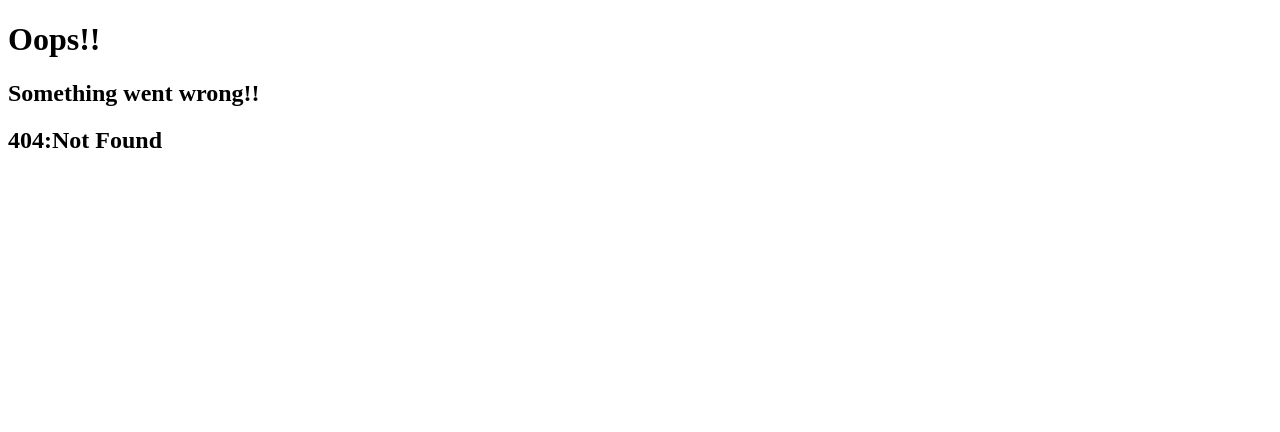
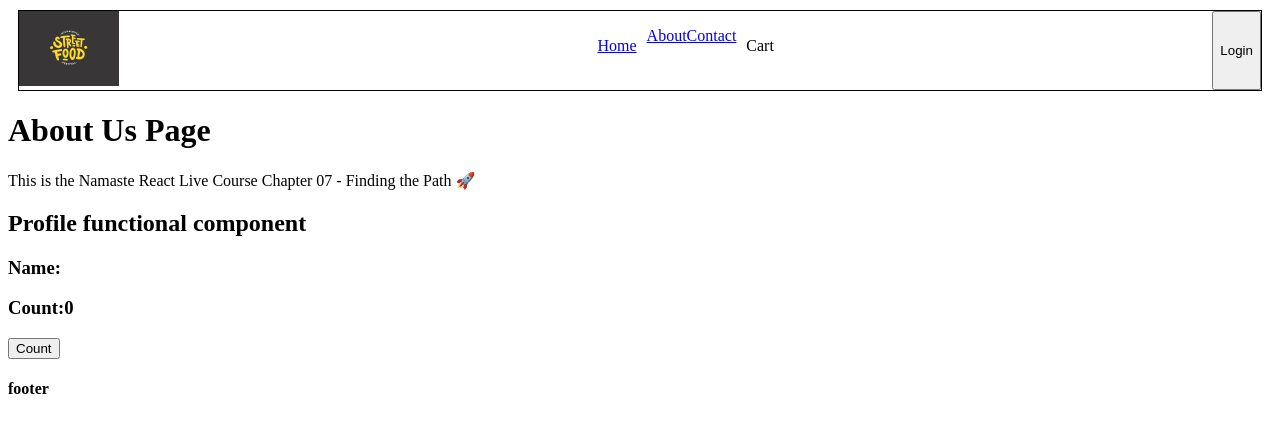
Before and after one commit to HPMarathe/Namaste-React, a React (Vite) app: page /about/profile in a window 1280 px wide. Before the commit this address had no page. Shown: the top 432 px of the page. Built offline with nearby package versions, Linux system fonts and the light colour scheme.

Commit message:
Explored class based component

```diff
--- a/src/components/About.js
+++ b/src/components/About.js
@@ -1,12 +1,26 @@
-import React from "react";
+import { Component } from "react";
+import ProfileFunctional from "./Profile";
 
-const About = () => {
-  return (
-    <div>
-      <h1>About Us Page</h1>
-      <p>This is namaste react project</p>
-    </div>
-  );
-};
-
+class About extends Component {
+  constructor(props) {
+    super(props);
+    console.log("Parent-Constructor");
+  }
+  componentDidMount() {
+    // Best place to make an Api call
+    //console.log("Parent - componentDidMount");
+  }
+  render() {
+    //console.log("Parent - render");
+    return (
+      <div>
+        <h1>About Us Page</h1>
+        <p>
+          This is the Namaste React Live Course Chapter 07 - Finding the Path 🚀
+        </p>
+        <ProfileFunctional />
+      </div>
+    );
+  }
+}
 export default About;
--- /dev/null
+++ b/src/components/Profile.js
@@ -0,0 +1,36 @@
+import React, { useEffect, useState } from "react";
+
+const Profile = (props) => {
+  const [count, setCount] = useState(0);
+
+  useEffect(() => {
+    const timer = setInterval(() => {
+      console.log("MAMASTE REACT ");
+    }, 1000);
+    console.log("useeffect");
+
+    return () => {
+      clearInterval(timer);
+      console.log("Useeffect return");
+    };
+  }, []);
+
+  console.log("render");
+
+  return (
+    <div>
+      <h2>Profile functional component</h2>
+      <h3>Name:{props.name}</h3>
+      <h3>Count:{count}</h3>
+      <button
+        onClick={() => {
+          setCount(1);
+        }}
+      >
+        Count
+      </button>
+    </div>
+  );
+};
+
+export default Profile;
```
Also changed, not shown: src/App.js (+7 -0 lines), src/components/ProfileClass.js (added, +68 -0 lines).
